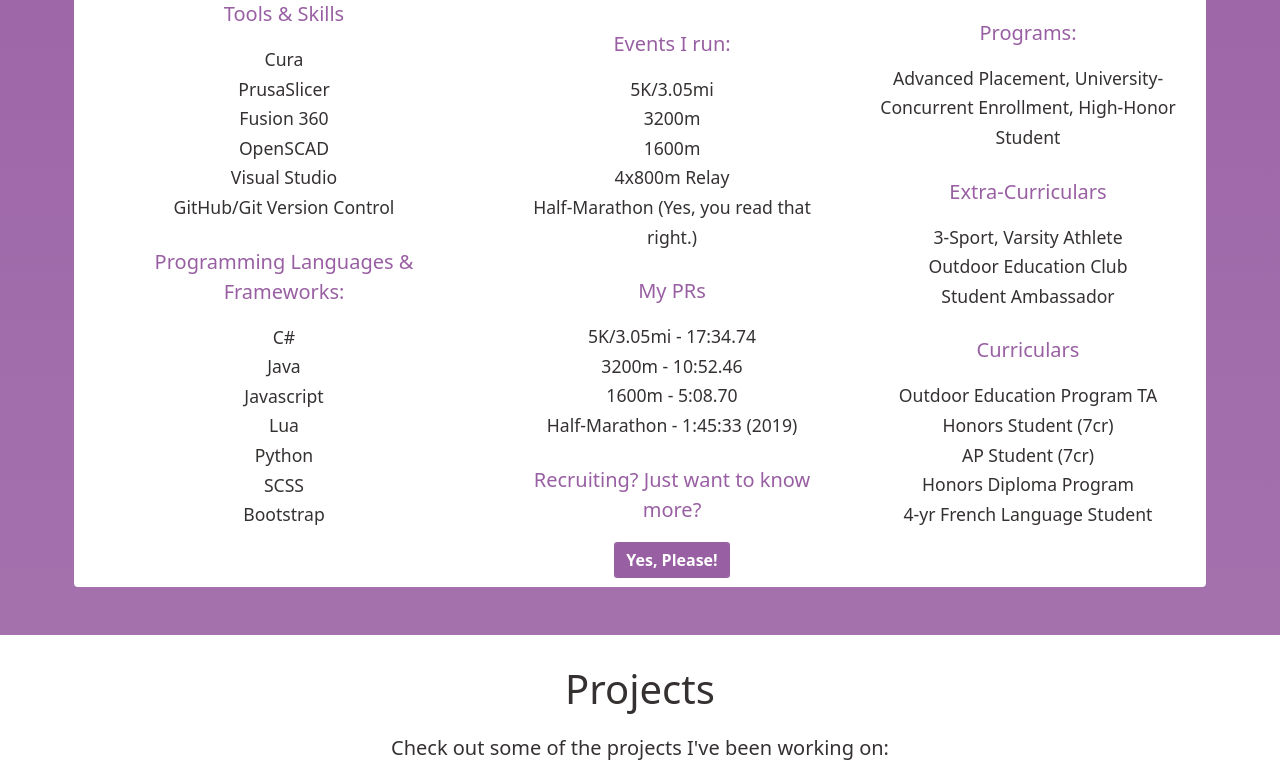
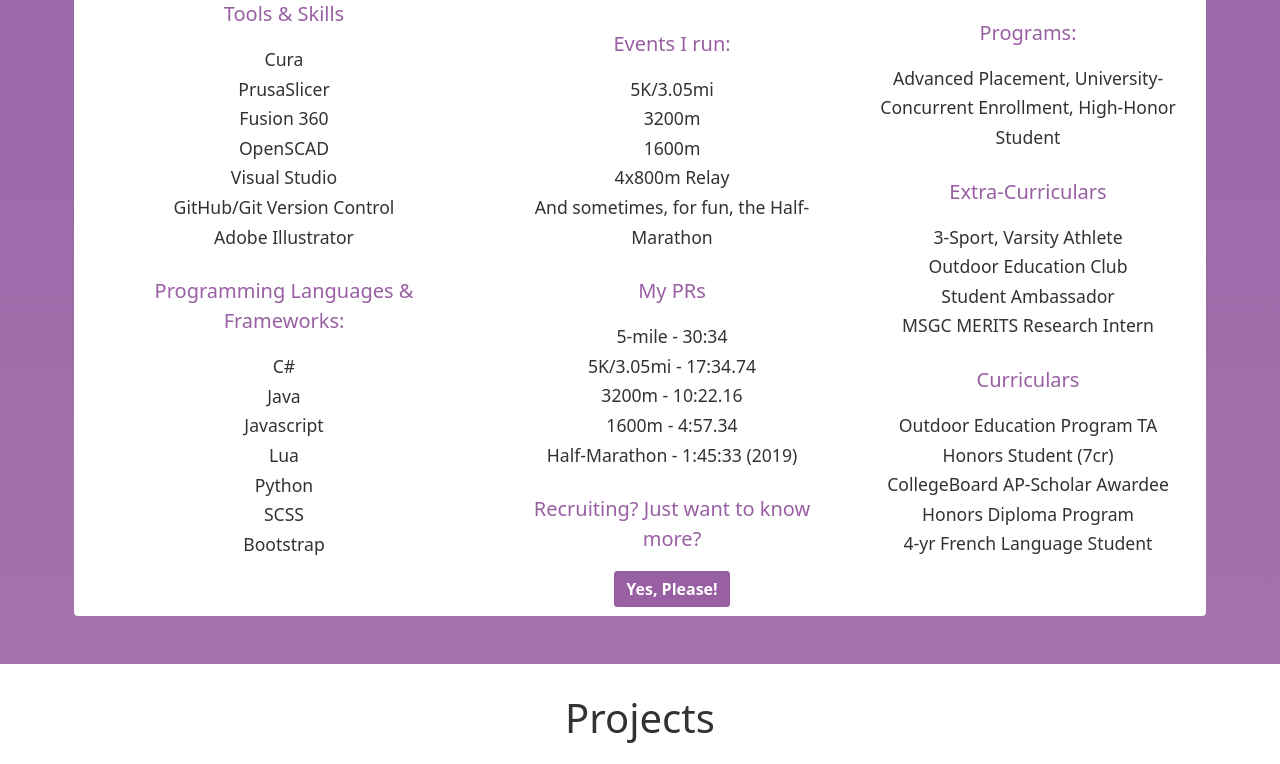
Before and after one commit to CooperParlee/com.cooperparlee, a Django app: page / in a window 1280 px wide. Shown: the part 1425-2189 px from the top of the page. Run offline with Django 3.2, Linux system fonts and the light colour scheme; data comes from the database, SQL or seed files in the repository; some libraries are stand-ins or nearby versions.

Commit message:
Updated PRs and credentials

```diff
--- a/templates/index.html
+++ b/templates/index.html
@@ -28,7 +28,7 @@
             <h5 class="color-purple">Ways I enjoy making:</h5>
             <p class="subtitle pb-2">3D-Printing, CAD/CNC, Computer Programming</p>
             <h5 class="color-purple">Tools & Skills</h5>
-            <p class="subtitle pb-2">Cura<br>PrusaSlicer<br>Fusion 360<br>OpenSCAD<br>Visual Studio<br>GitHub/Git Version Control</p>
+            <p class="subtitle pb-2">Cura<br>PrusaSlicer<br>Fusion 360<br>OpenSCAD<br>Visual Studio<br>GitHub/Git Version Control<br>Adobe Illustrator</p>
             <h5 class="color-purple">Programming Languages & Frameworks:</h5>
             <p class="subtitle pb-2">C#<br>Java<br>Javascript<br>Lua<br>Python<br>SCSS<br>Bootstrap<br></p>
         </div>
@@ -41,9 +41,9 @@
             <h5 class="color-purple">Sports I do:</h5>
             <p class="subtitle pb-2">Cross-Country, Indoor Track, Outdoor Track</p>
             <h5 class="color-purple">Events I run:</h5>
-            <p class="subtitle pb-2">5K/3.05mi<br>3200m<br>1600m<br>4x800m Relay<br>Half-Marathon (Yes, you read that right.)</p>
+            <p class="subtitle pb-2">5K/3.05mi<br>3200m<br>1600m<br>4x800m Relay<br>And sometimes, for fun, the Half-Marathon</p>
             <h5 class="color-purple">My PRs</h5>
-            <p class="subtitle pb-2">5K/3.05mi - 17:34.74<br>3200m - 10:52.46<br>1600m - 5:08.70<br>Half-Marathon - 1:45:33 (2019)</p>
+            <p class="subtitle pb-2">5-mile - 30:34<br>5K/3.05mi - 17:34.74<br>3200m - 10:22.16<br>1600m - 4:57.34<br>Half-Marathon - 1:45:33 (2019)</p>
             <h5 class="color-purple">Recruiting? Just want to know more?</h5>
             <button type="button" class="btn btn-thematic mb-2">Yes, Please!</button>
         </div>
@@ -56,9 +56,9 @@
             <h5 class="color-purple">Programs:</h5>
             <p class="subtitle pb-2">Advanced Placement, University-Concurrent Enrollment, High-Honor Student</p>
             <h5 class="color-purple">Extra-Curriculars</h5>
-            <p class="subtitle pb-2">3-Sport, Varsity Athlete<br>Outdoor Education Club<br>Student Ambassador</p>
+            <p class="subtitle pb-2">3-Sport, Varsity Athlete<br>Outdoor Education Club<br>Student Ambassador<br>MSGC MERITS Research Intern</p>
             <h5 class="color-purple">Curriculars</h5>
-            <p class="subtitle pb-2">Outdoor Education Program TA<br>Honors Student (7cr)<br>AP Student (7cr)<br>Honors Diploma Program<br>4-yr French Language Student</p>
+            <p class="subtitle pb-2">Outdoor Education Program TA<br>Honors Student (7cr)<br>CollegeBoard AP-Scholar Awardee<br>Honors Diploma Program<br>4-yr French Language Student</p>
         </div>
         </div>
     </div>
```
